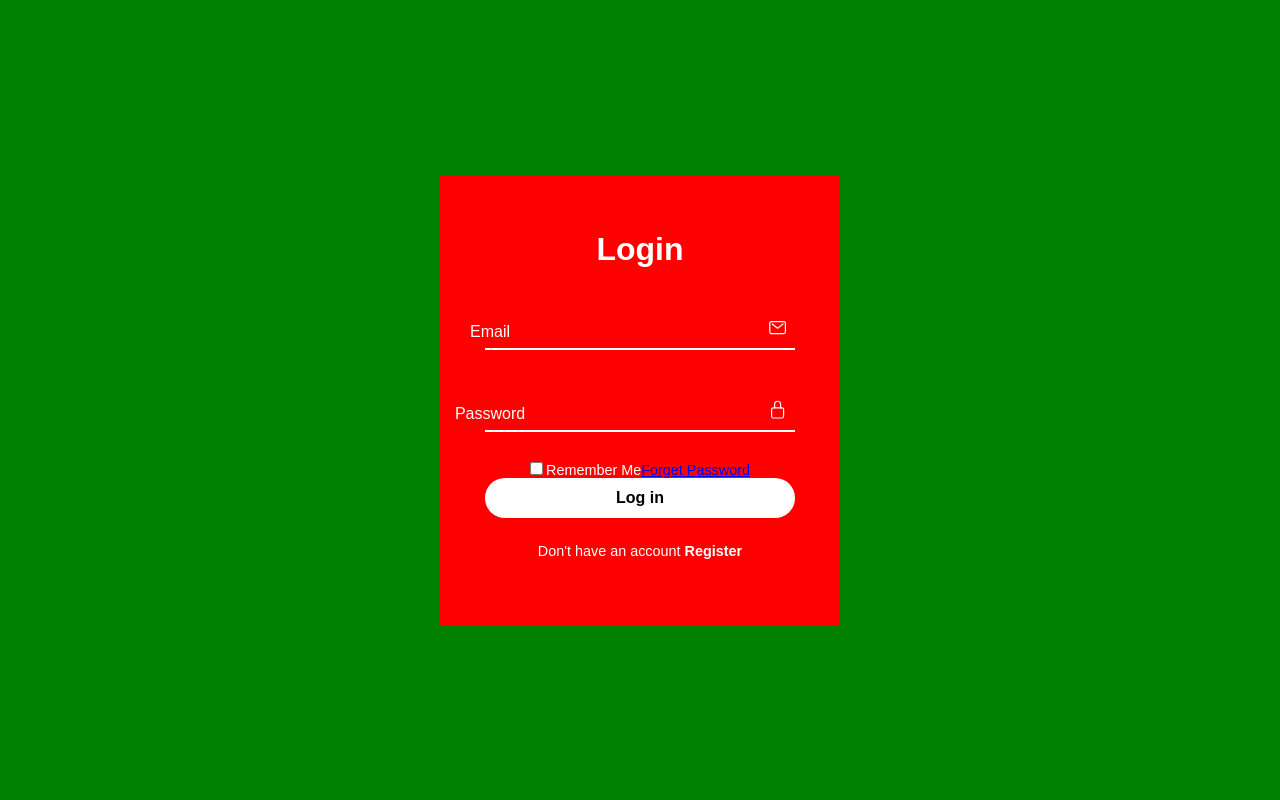
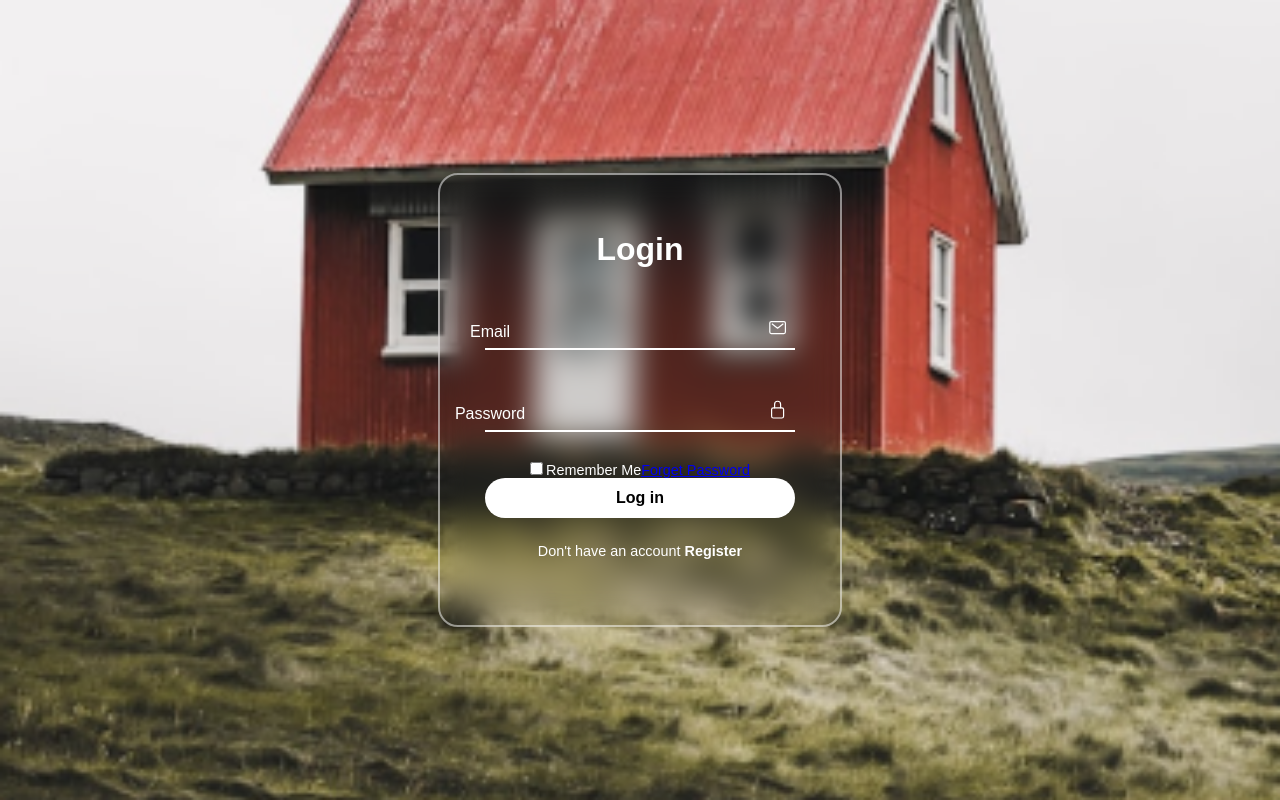
Before and after one commit to draunzler/login-page, a plain HTML site: page index.html in a window 1280 px wide. Drawn offline with nearby package versions, Linux system fonts and the light colour scheme.

Commit message:
added image and updated css

```diff
--- a/index.css
+++ b/index.css
@@ -9,13 +9,18 @@ section{
     align-items: center;
     min-height: 100vh;
     width: 100%;
-    background: green;
+    background: url('image 19.png')no-repeat;
+    background-position: center;
+    background-size: cover;
 }
 .form-box{
     position: relative;
     width: 400px;
     height: 450px;
-    background: red;
+    background: transparent;
+    border: 2px solid rgba(255,255,255,0.5);
+    border-radius: 20px;
+    backdrop-filter: blur(15px);
     display: flex;
     justify-content: center;
     align-items: center;
@@ -42,7 +47,7 @@ h2{
     transition: .5s;
 }
 input:focus ~ label,
-input:focus ~ :valid{
+input:valid ~ label{
     top: -5;
 }
 .inputbox input{
@@ -101,3 +106,6 @@ button{
     color: white;
     font-weight: 600;
 }
+.register p a:hover{
+    text-decoration: underline;
+}
```
Also changed, not shown: image 19.png (added).
